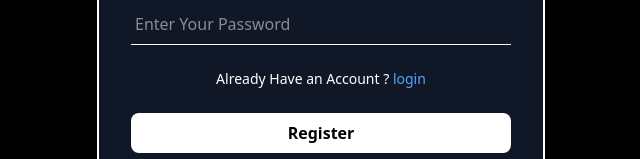
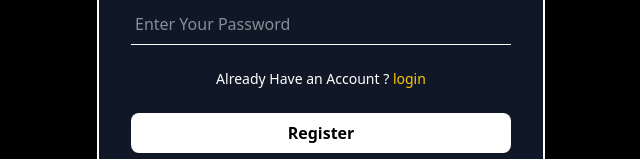
Before and after one commit to rajkumarvns/nextjs, a Next.js app in the folder practice-project2/: page /register in a window 1280 px wide. Shown: the part 406-565 px from the top of the page, without its empty margins (319-959 px from the left). Built offline with nearby package versions, Linux system fonts and the light colour scheme.

Commit message:
fix: change login text color from blue to yellow for better visibility

```diff
--- a/practice-project2/src/app/register/page.tsx
+++ b/practice-project2/src/app/register/page.tsx
@@ -36,7 +36,7 @@ function Register() {
           </div>
           <p className="text-sm text-center mt-1">
             Already Have an Account ?{" "}
-            <span className="text-blue-400">login</span>
+            <span className="text-yellow-400">login</span>
           </p>
           <div className="flex justify-start">
             <button
```
